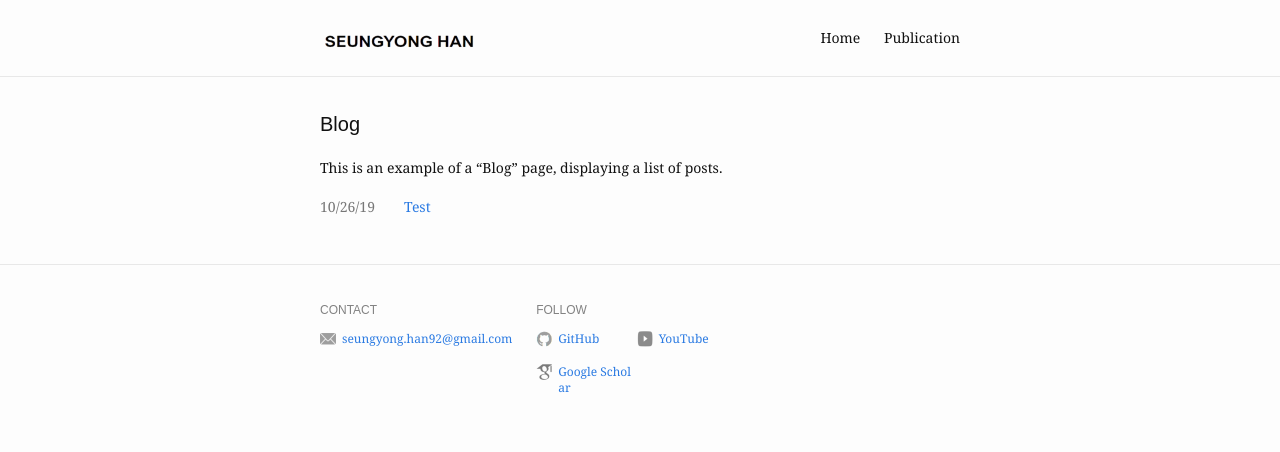
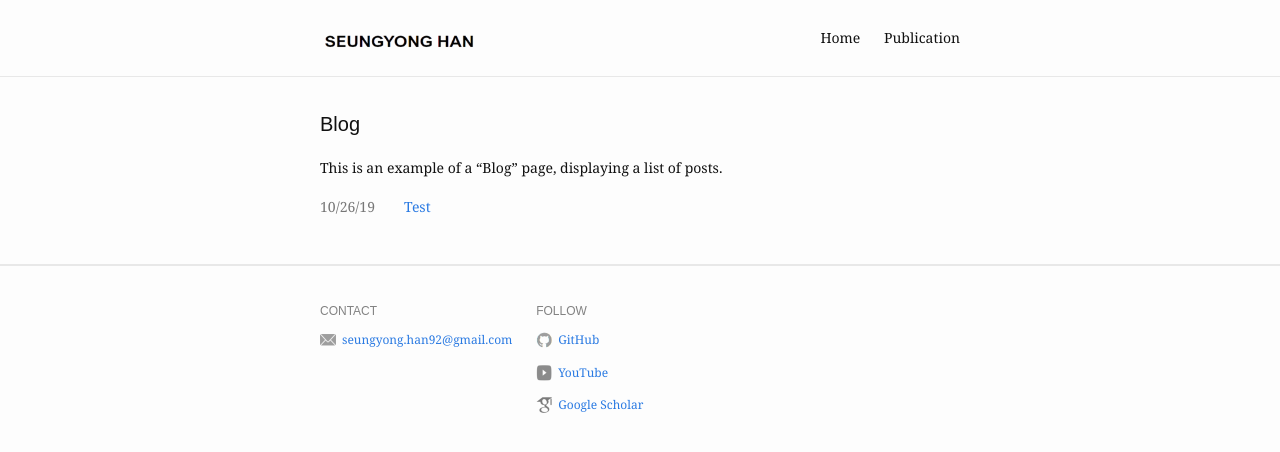
Before and after one commit to seungyong-han/seungyong-han.github.io, a Jekyll site: the page built from blog.md, in a window 1280 px wide. Shown: the top 452 px of the page. Built offline with Jekyll 4.4.1, drawn with Linux system fonts in a browser that asks for light colours.

Commit message:
Update _layout.scss

```diff
--- a/_sass/_layout.scss
+++ b/_sass/_layout.scss
@@ -97,11 +97,11 @@
  * Site footer
  */
 .site-footer {
-  border-top: 1px solid $grey-color-light;
+  border-top: 2px solid $grey-color-light;
   padding: $spacing-unit 0;
 
   @include media-query($on-mobile) {
-    padding-top: 10px;
+    padding-top: 12px;
   }
 }
 
@@ -137,7 +137,7 @@
 }
 
 .follow-links > .social-link {
-  flex: 0 50%;
+  flex: 0 70%;
 }
 
 .powered-by {
```
